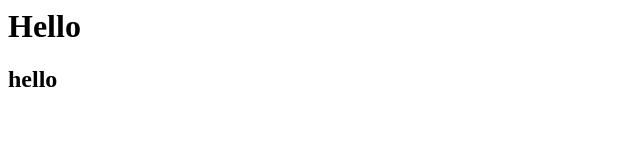
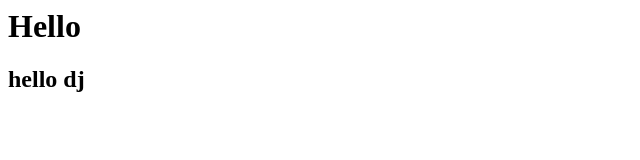
Before and after one commit to Dhananjayan-maz/New, a plain HTML site: page index.html in a window 1280 px wide. Shown: the full height of the page, 0-640 px from the left. Drawn offline with Linux system fonts and the light colour scheme.

Commit message:
commited

```diff
--- a/index.html
+++ b/index.html
@@ -1,2 +1,2 @@
 <h1>Hello</h1>
-<h2>hello</h2>
+<h2>hello dj</h2>
```
